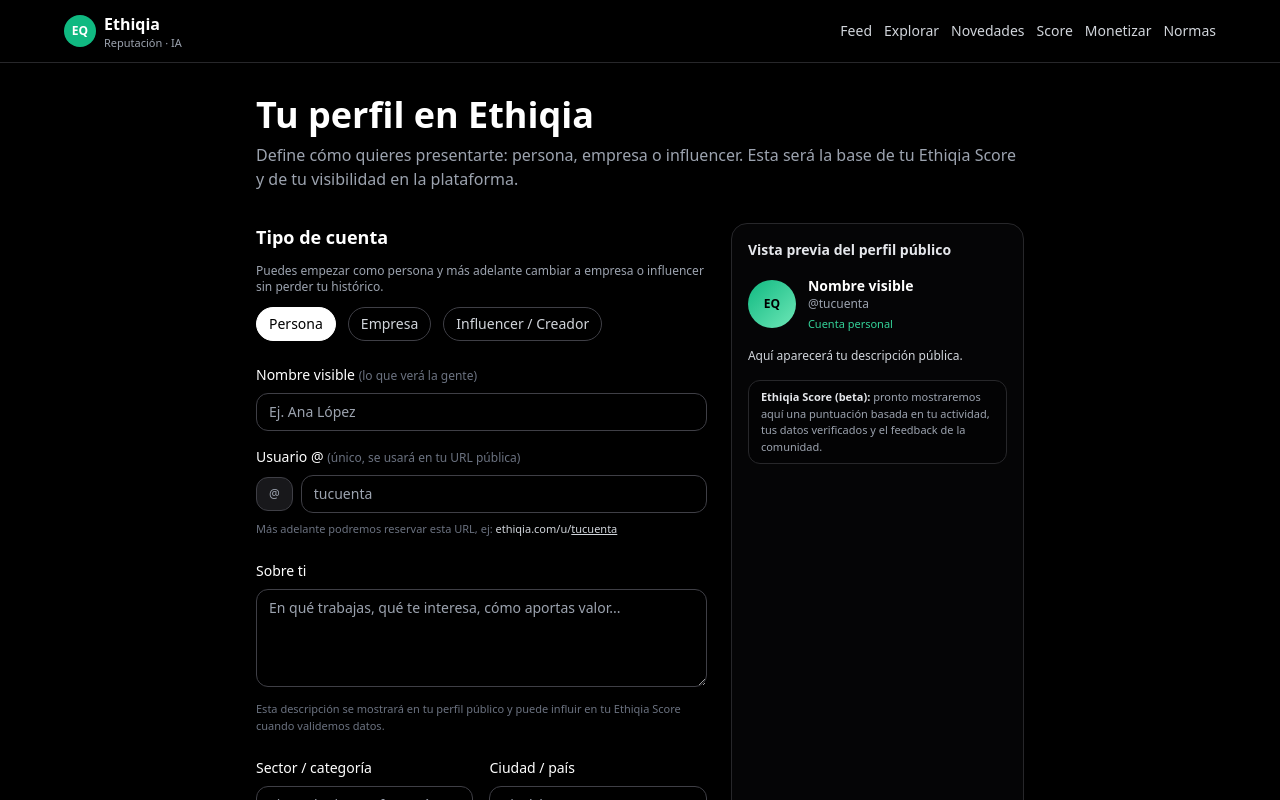
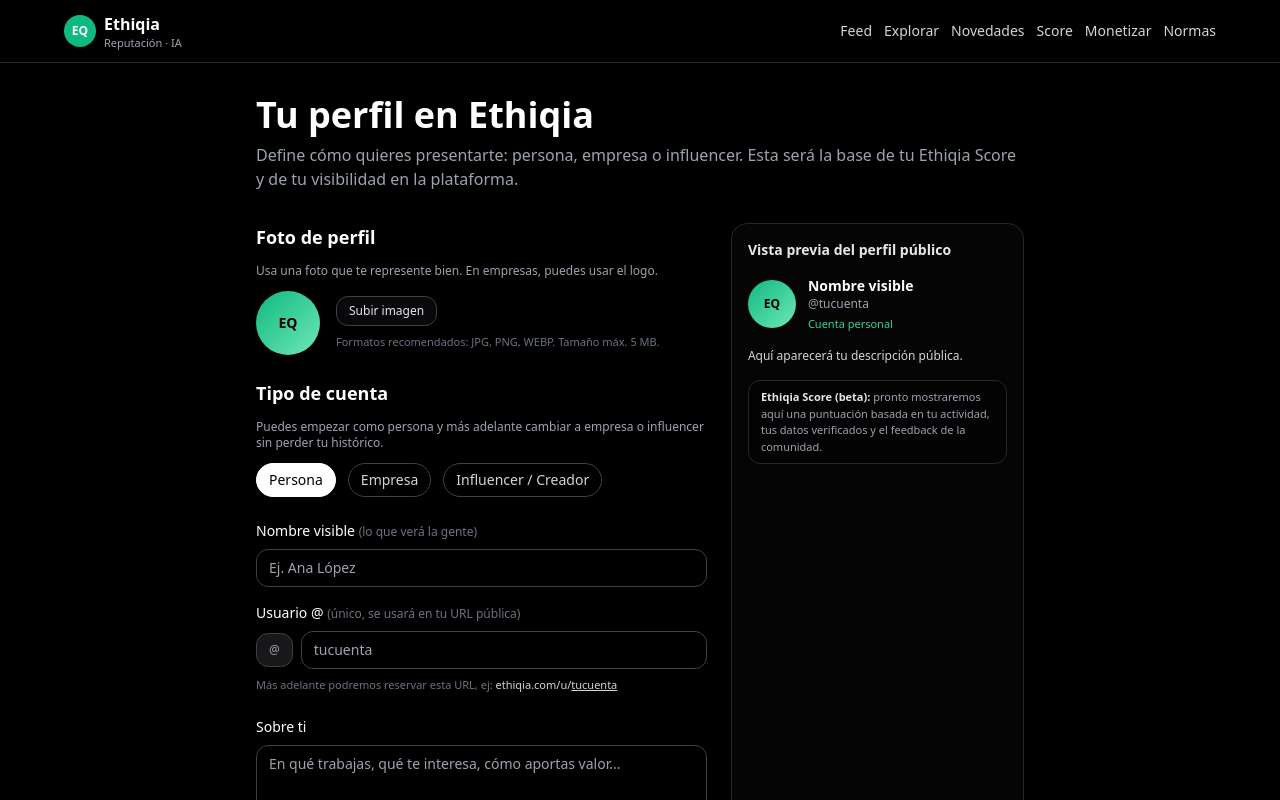
Before and after one commit to veletcosmetics/ethiqia-frontend, a Next.js app: page /profile in a window 1280 px wide. Shown: the top 800 px of the page. Built offline with nearby package versions, Linux system fonts and the light colour scheme.

Commit message:
Update page.tsx

```diff
--- a/app/profile/page.tsx
+++ b/app/profile/page.tsx
@@ -1,6 +1,6 @@
 "use client";
 
-import React, { useState } from "react";
+import React, { useState, useEffect } from "react";
 
 type AccountType = "user" | "company" | "influencer";
 
@@ -13,6 +13,7 @@ interface ProfileFormState {
   location: string;
   website: string;
   isPublic: boolean;
+  avatarUrl: string | null; // futuro: URL en storage
 }
 
 export default function ProfilePage() {
@@ -25,7 +26,11 @@ export default function ProfilePage() {
     location: "",
     website: "",
     isPublic: true,
+    avatarUrl: null,
   });
+
+  const [avatarFile, setAvatarFile] = useState<File | null>(null);
+  const [avatarPreview, setAvatarPreview] = useState<string | null>(null);
 
   const [saving, setSaving] = useState(false);
   const [message, setMessage] = useState<null | { type: "ok" | "error"; text: string }>(
@@ -42,20 +47,58 @@ export default function ProfilePage() {
     }));
   }
 
+  // Manejo de cambio de foto de perfil
+  function handleAvatarChange(e: React.ChangeEvent<HTMLInputElement>) {
+    const file = e.target.files?.[0];
+    if (!file) return;
+
+    // Pequeño filtro básico por tipo
+    if (!file.type.startsWith("image/")) {
+      setMessage({
+        type: "error",
+        text: "El archivo debe ser una imagen (jpg, png, webp...).",
+      });
+      return;
+    }
+
+    // Podríamos limitar tamaño en MB si queremos (solo avisar, no obligatorio)
+    const maxSizeMB = 5;
+    if (file.size > maxSizeMB * 1024 * 1024) {
+      setMessage({
+        type: "error",
+        text: `La imagen es demasiado grande. Máximo ${maxSizeMB} MB.`,
+      });
+      return;
+    }
+
+    setAvatarFile(file);
+    const url = URL.createObjectURL(file);
+    setAvatarPreview(url);
+  }
+
+  // Limpieza del objeto URL cuando cambie o se destruya
+  useEffect(() => {
+    return () => {
+      if (avatarPreview) {
+        URL.revokeObjectURL(avatarPreview);
+      }
+    };
+  }, [avatarPreview]);
+
   async function handleSubmit(e: React.FormEvent) {
     e.preventDefault();
     setSaving(true);
     setMessage(null);
 
     try {
-      // AQUÍ luego conectaremos con Supabase / API real
-      // Ejemplo futuro: await saveProfileToSupabase(form);
+      // Próximo paso: aquí subiremos la imagen a Supabase Storage
+      // y guardaremos form + avatarUrl en la base de datos.
 
-      await new Promise((resolve) => setTimeout(resolve, 500)); // demo
+      await new Promise((resolve) => setTimeout(resolve, 600)); // demo
 
       setMessage({
         type: "ok",
-        text: "Cambios guardados (demo). Próximo paso: conectar con tu base de datos.",
+        text: "Cambios guardados (demo). Próximo paso: conectar con tu base de datos y storage de imágenes.",
       });
     } catch (err) {
       console.error(err);
@@ -100,6 +143,47 @@ export default function ProfilePage() {
         <div className="grid gap-6 md:grid-cols-[2fr,1.3fr]">
           {/* Formulario */}
           <form onSubmit={handleSubmit} className="space-y-6">
+            {/* Foto de perfil */}
+            <section className="space-y-3">
+              <h2 className="text-lg font-semibold">Foto de perfil</h2>
+              <p className="text-xs text-gray-400">
+                Usa una foto que te represente bien. En empresas, puedes usar el logo.
+              </p>
+
+              <div className="flex items-center gap-4">
+                {/* Preview círculo */}
+                <div className="h-16 w-16 rounded-full bg-gradient-to-br from-emerald-500 to-emerald-300 flex items-center justify-center overflow-hidden text-sm font-bold text-black">
+                  {avatarPreview ? (
+                    <img
+                      src={avatarPreview}
+                      alt="Foto de perfil"
+                      className="h-full w-full object-cover"
+                    />
+                  ) : form.displayName ? (
+                    form.displayName.charAt(0).toUpperCase()
+                  ) : (
+                    "EQ"
+                  )}
+                </div>
+
+                {/* Input de archivo */}
+                <div className="space-y-2 text-xs">
+                  <label className="inline-flex items-center rounded-xl border border-zinc-700 bg-zinc-950 px-3 py-1.5 text-gray-200 cursor-pointer hover:border-emerald-500 hover:text-emerald-200 transition">
+                    <span>Subir imagen</span>
+                    <input
+                      type="file"
+                      accept="image/*"
+                      onChange={handleAvatarChange}
+                      className="hidden"
+                    />
+                  </label>
+                  <p className="text-[11px] text-gray-500">
+                    Formatos recomendados: JPG, PNG, WEBP. Tamaño máx. 5 MB.
+                  </p>
+                </div>
+              </div>
+            </section>
+
             {/* Tipo de cuenta */}
             <section className="space-y-3">
               <h2 className="text-lg font-semibold">Tipo de cuenta</h2>
@@ -315,10 +399,18 @@ export default function ProfilePage() {
             <div className="space-y-4">
               {/* Cabecera */}
               <div className="flex items-center gap-3">
-                <div className="h-12 w-12 rounded-full bg-gradient-to-br from-emerald-500 to-emerald-300 flex items-center justify-center text-xs font-bold text-black">
-                  {form.displayName
-                    ? form.displayName.charAt(0).toUpperCase()
-                    : "EQ"}
+                <div className="h-12 w-12 rounded-full bg-gradient-to-br from-emerald-500 to-emerald-300 flex items-center justify-center overflow-hidden text-xs font-bold text-black">
+                  {avatarPreview ? (
+                    <img
+                      src={avatarPreview}
+                      alt="Foto de perfil"
+                      className="h-full w-full object-cover"
+                    />
+                  ) : form.displayName ? (
+                    form.displayName.charAt(0).toUpperCase()
+                  ) : (
+                    "EQ"
+                  )}
                 </div>
                 <div className="flex flex-col">
                   <span className="text-sm font-semibold">
```
